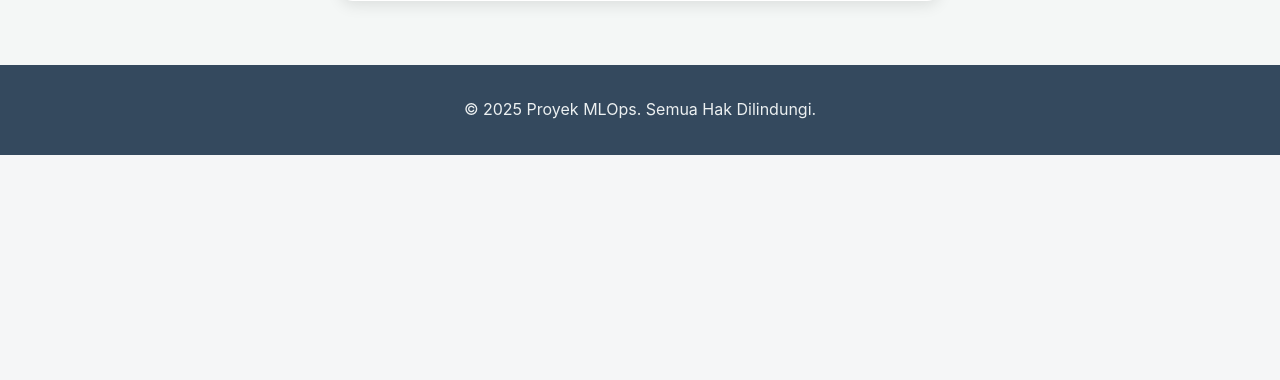
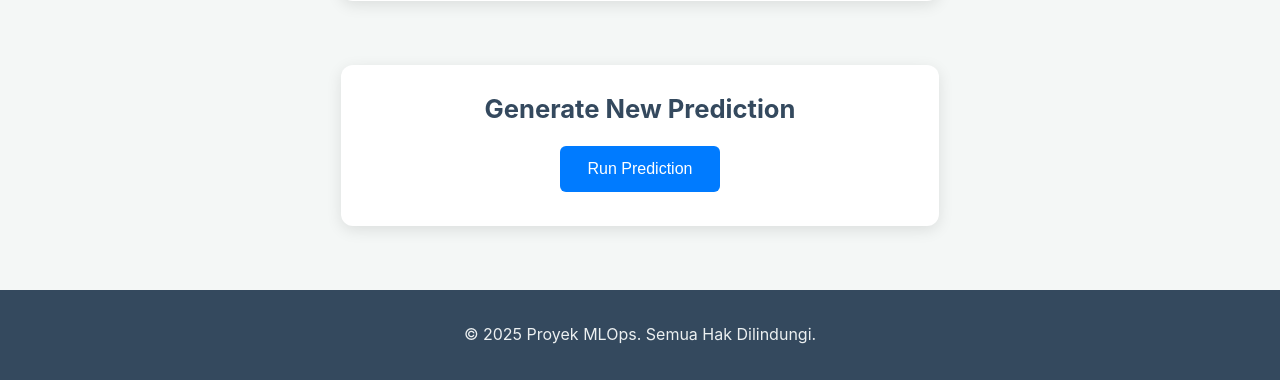
Before and after one commit to luthfiren/MLOPS_PSO, a Flask app: page / in a window 1280 px wide. Shown: the part 1711-2091 px from the top of the page. Before the commit the page ends 1866 px from the top, so only its background shows below. Run offline with Flask 3, Linux system fonts and the light colour scheme.

Commit message:
new predict button without predict logic

```diff
--- a/app.py
+++ b/app.py
@@ -202,6 +202,30 @@ def dashboard():
         plot_pipeline_timings=plot_pipeline_timings_img
     )
 
+from flask import request, jsonify
+
+@app.route('/predict', methods=['POST'])
+def predict():
+    """
+    Placeholder API endpoint for triggering predictions.
+    In the future, integrate with real prediction functions.
+    """
+    try:
+        # Example: You can parse JSON payload if needed
+        # data = request.get_json()
+        # features = data.get("features")
+
+        # Dummy result for now
+        result = {
+            "status": "success",
+            "message": "Prediction triggered successfully.",
+            "prediction": None  # Fill this later with real prediction result
+        }
+        return jsonify(result), 200
+
+    except Exception as e:
+        return jsonify({"status": "error", "message": str(e)}), 500
+
 # ====================================================================================================
 # BLOK EKSEKUSI UTAMA (untuk menjalankan aplikasi Flask)
 # ====================================================================================================
--- a/templates/index.html
+++ b/templates/index.html
@@ -48,6 +48,37 @@
             {% endif %}
             <p class="card-description">Memantau durasi eksekusi pipeline ML kami untuk memastikan prediksi dapat dihasilkan dan ter-deploy tepat waktu setiap hari.</p>
         </section>
+
+        <!-- Prediction Trigger Butto -->
+        <section class="dashboard-card" style="margin-top: 40px; text-align: center; clear: both;">
+            <h2>Generate New Prediction</h2>
+            <button id="predict-button" onclick="triggerPrediction()"
+                    style="background-color: #007BFF; color: white; padding: 14px 28px; font-size: 16px; border: none; border-radius: 6px; cursor: pointer;">
+                Run Prediction
+            </button>
+            <p id="predict-status" style="margin-top: 10px; color: #333; font-weight: 500;"></p>
+        </section>
+
+        <script>
+        function triggerPrediction() {
+            const statusElement = document.getElementById('predict-status');
+            statusElement.textContent = 'Processing prediction...';
+
+            fetch('/predict', {
+                method: 'POST',
+                headers: { 'Content-Type': 'application/json' },
+                body: JSON.stringify({})  // Add feature payload here later
+            })
+            .then(response => response.json())
+            .then(data => {
+                statusElement.textContent = data.message || 'Prediction completed.';
+            })
+            .catch(error => {
+                statusElement.textContent = 'Error during prediction: ' + error;
+            });
+        }
+        </script>
+
     </main>
 
     <footer>
```
